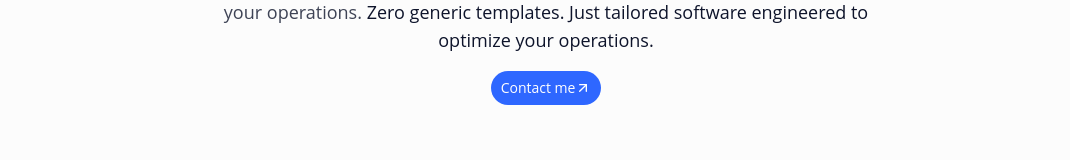
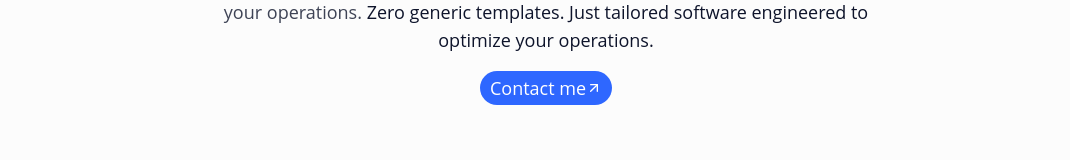
Before and after one commit to Jota-ato/portfolio, a Next.js app: page / in a window 1280 px wide. Shown: the part 472-632 px from the top of the page, without its empty margins (94-1164 px from the left). Built offline with nearby package versions, Linux system fonts and the light colour scheme.

Commit message:
feat(hero): improve accesibility increasing the button font-size

```diff
--- a/src/features/landing/components/landing/hero.tsx
+++ b/src/features/landing/components/landing/hero.tsx
@@ -22,7 +22,7 @@ export function Hero() {
                     </p>
                     <Button
                         size="lg"
-                        className="mx-auto flex items-center"
+                        className="mx-auto flex items-center text-lg"
                     >
                         <a
                             className="flex items-center "
```
